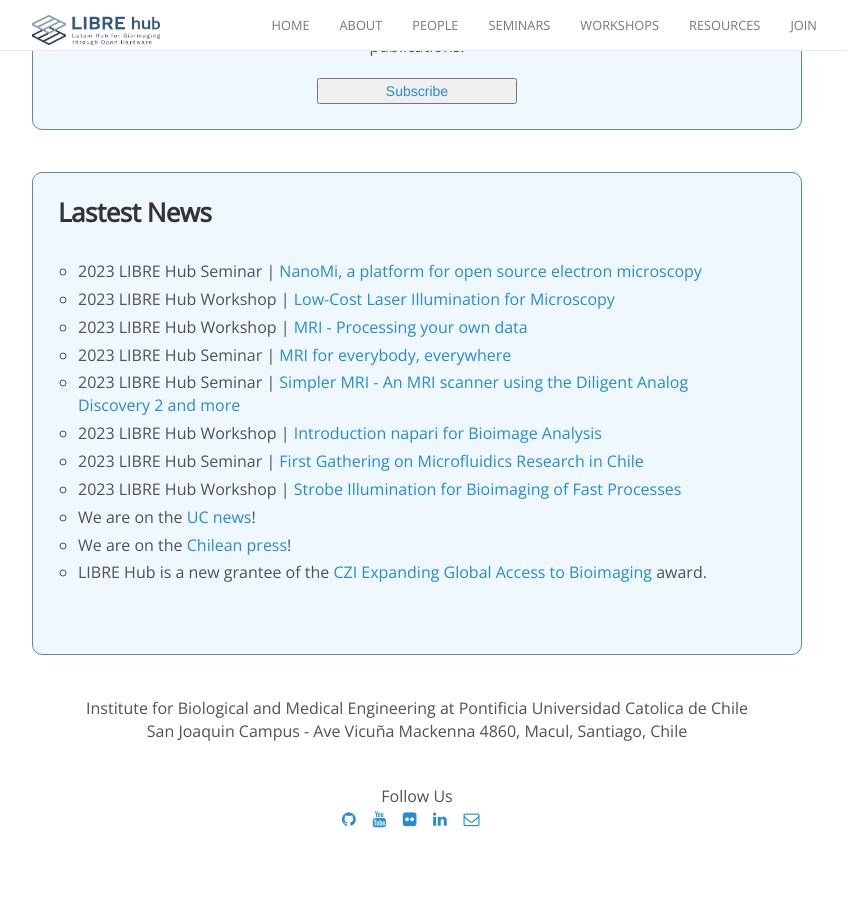
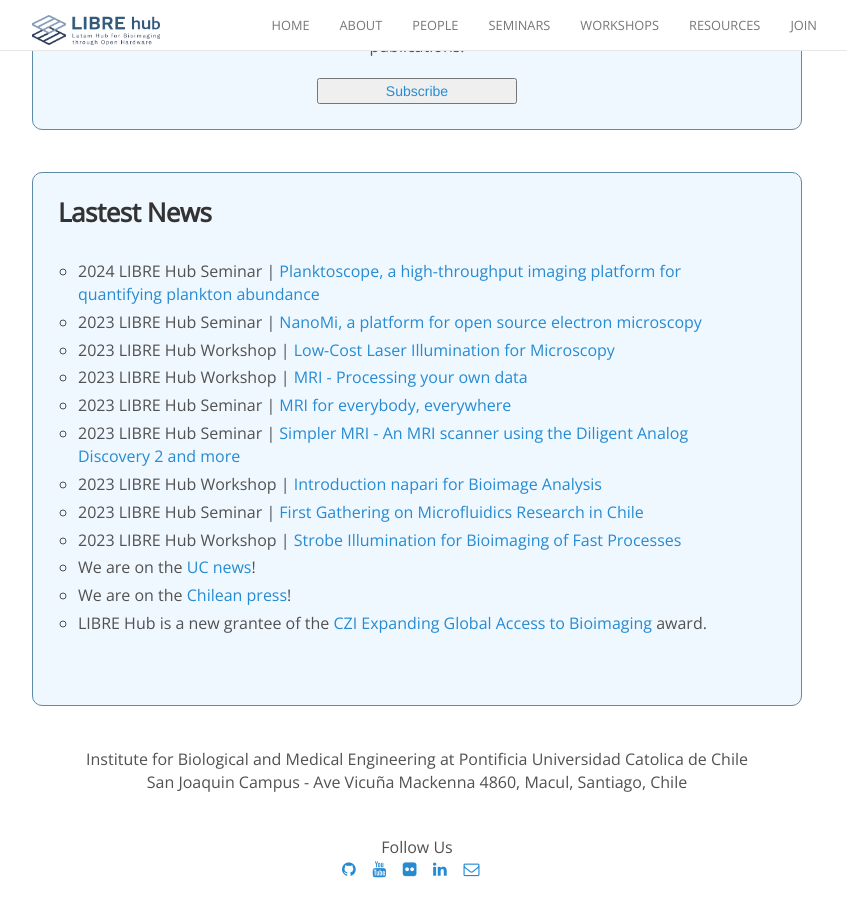
Before and after one commit to LIBREhub/LIBREhub.github.io, a Jekyll site: the page built from index.html, in a window 1280 px wide and 900 px high, scrolled down 815 px. Shown: the whole window, without its empty margins (223-1070 px from the left). Built offline with Jekyll 4.4.1, drawn with Linux system fonts in a browser that asks for light colours; nearby versions of some CDN libraries; before the commit the page ends 1666 px from its top, so only the background shows below that.

Commit message:
Update News section

```diff
--- a/_data/news.yml
+++ b/_data/news.yml
@@ -1,3 +1,6 @@
+- date: 2024-01-17
+  details: 2024 LIBRE Hub Seminar | <a href="https://librehub.github.io/2024/01/17/adam-larson.html" target="_blank">Planktoscope, a high-throughput imaging platform for quantifying plankton abundance</a>
+
 - date: 2023-12-04
   details: 2023 LIBRE Hub Seminar | <a href="https://librehub.github.io/2023/12/04/mark-salomons.html" target="_blank">NanoMi, a platform for open source electron microscopy</a>
 
```
